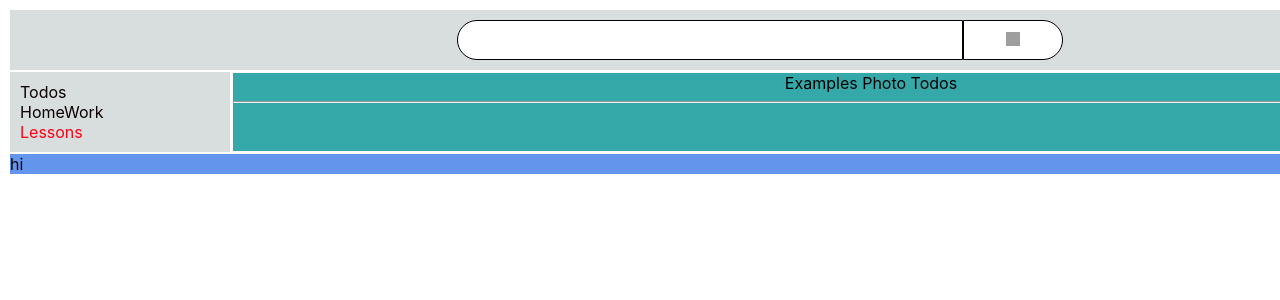
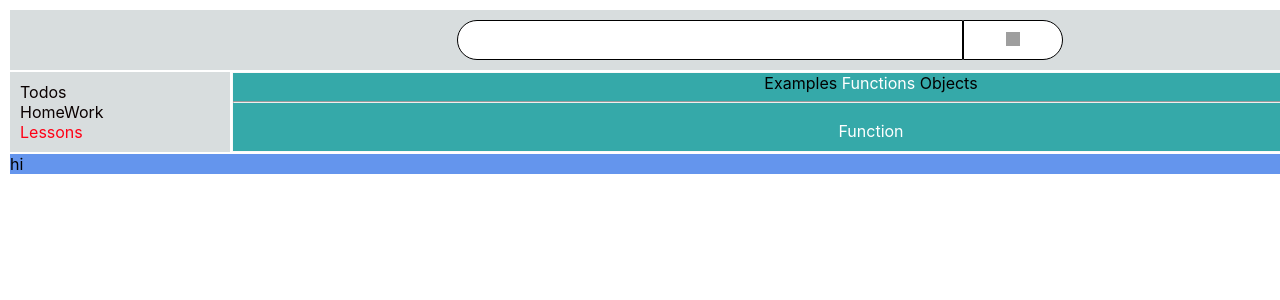
Before and after one commit to VladimirShumliaiev/Type-script-React, a React (Create React App) app in the folder my-app/: page /lessons/functions in a window 1280 px wide. Shown: the top 300 px of the page. Built offline with nearby package versions, Linux system fonts and the light colour scheme; grey boxes are pictures that could not be loaded.

Commit message:
+++add 20.02.2023 21:10

```diff
--- a/my-app/src/Components/mainContent/HomeWork/RoutngsHomeWork/RoutingHomeWork.tsx
+++ b/my-app/src/Components/mainContent/HomeWork/RoutngsHomeWork/RoutingHomeWork.tsx
@@ -3,6 +3,7 @@ import {Route, Routes} from "react-router-dom";
 import style from './RoutingHomeWork.module.css'
 import Chapter2 from "../ComponentsHomeWork/Chapter2";
 import Chapter3 from "../ComponentsHomeWork/Chapter3";
+
 
 const RoutingHomeWork: FC = () => {
     return (
--- a/my-app/src/Components/mainContent/Lessons/Components Lessons/Photo/Photo.tsx
+++ b/my-app/src/Components/mainContent/Lessons/Components Lessons/Functions/Function.tsx
@@ -1,11 +1,11 @@
 import React, {FC} from 'react';
 
-const Photo: FC = () => {
+const Functions: FC = () => {
     return (
         <div>
-            Photo
+            Function
         </div>
     );
 };
 
-export default Photo;
+export default Functions;
--- a/my-app/src/Components/mainContent/Lessons/Components Lessons/LessonsNavLink/LessonsNavLink.tsx
+++ b/my-app/src/Components/mainContent/Lessons/Components Lessons/LessonsNavLink/LessonsNavLink.tsx
@@ -11,8 +11,8 @@ const LessonsNavLink = () => {
     return (
         <div className={'lessons'}>
             <NavLink className={isActive} to={'examples'}>Examples </NavLink>
-            <NavLink className={isActive} to={'photo'}> Photo</NavLink>
-            <NavLink className={isActive} to={'todo'}> Todos</NavLink>
+            <NavLink className={isActive} to={'functions'}> Functions</NavLink>
+            <NavLink className={isActive} to={'objects'}> Objects</NavLink>
         </div>
     );
 };
--- a/my-app/src/Components/mainContent/Lessons/Components Lessons/Routing Lessons/LessonsRouting.tsx
+++ b/my-app/src/Components/mainContent/Lessons/Components Lessons/Routing Lessons/LessonsRouting.tsx
@@ -1,17 +1,17 @@
 import React, {FC} from 'react';
 import {Route, Routes} from "react-router-dom";
-import Photo from "../Photo/Photo";
 import style from './LessonsRouting.module.css'
-import TodoLessons from "../TodoLessons/TodoLessons";
 import Examples from "../Examples/Examples";
+import Functions from "../Functions/Function";
+import Objects from "../TodoLessons/Objects";
 
 const LessonsRouting: FC = () => {
     return (
         <div className={style.item}>
             <Routes>
                 <Route path={'examples'} element={<Examples/>}/>
-                <Route path={'photo'} element={<Photo/>}/>
-                <Route path={'todo'} element={<TodoLessons/>}/>
+                <Route path={'functions'} element={<Functions/>}/>
+                <Route path={'objects'} element={<Objects/>}/>
             </Routes>
         </div>
 
--- a/my-app/src/Components/mainContent/Lessons/Components Lessons/TodoLessons/TodoLessons.tsx
+++ b/my-app/src/Components/mainContent/Lessons/Components Lessons/TodoLessons/Objects.tsx
@@ -4,7 +4,7 @@ import {addTodo} from "../../../../../redux/todoLessonsSlice";
 import TodoLessonsInput from "./TodoLessonsInput";
 import TodoLessonsList from "./TodoLessonsList";
 
-const TodoLessons = () => {
+const Objects = () => {
     const [title, setTitle] = useState('')
     const dispatch = useAppDispatch()
 
@@ -20,4 +20,4 @@ const TodoLessons = () => {
     );
 };
 
-export default TodoLessons;
+export default Objects;
```
